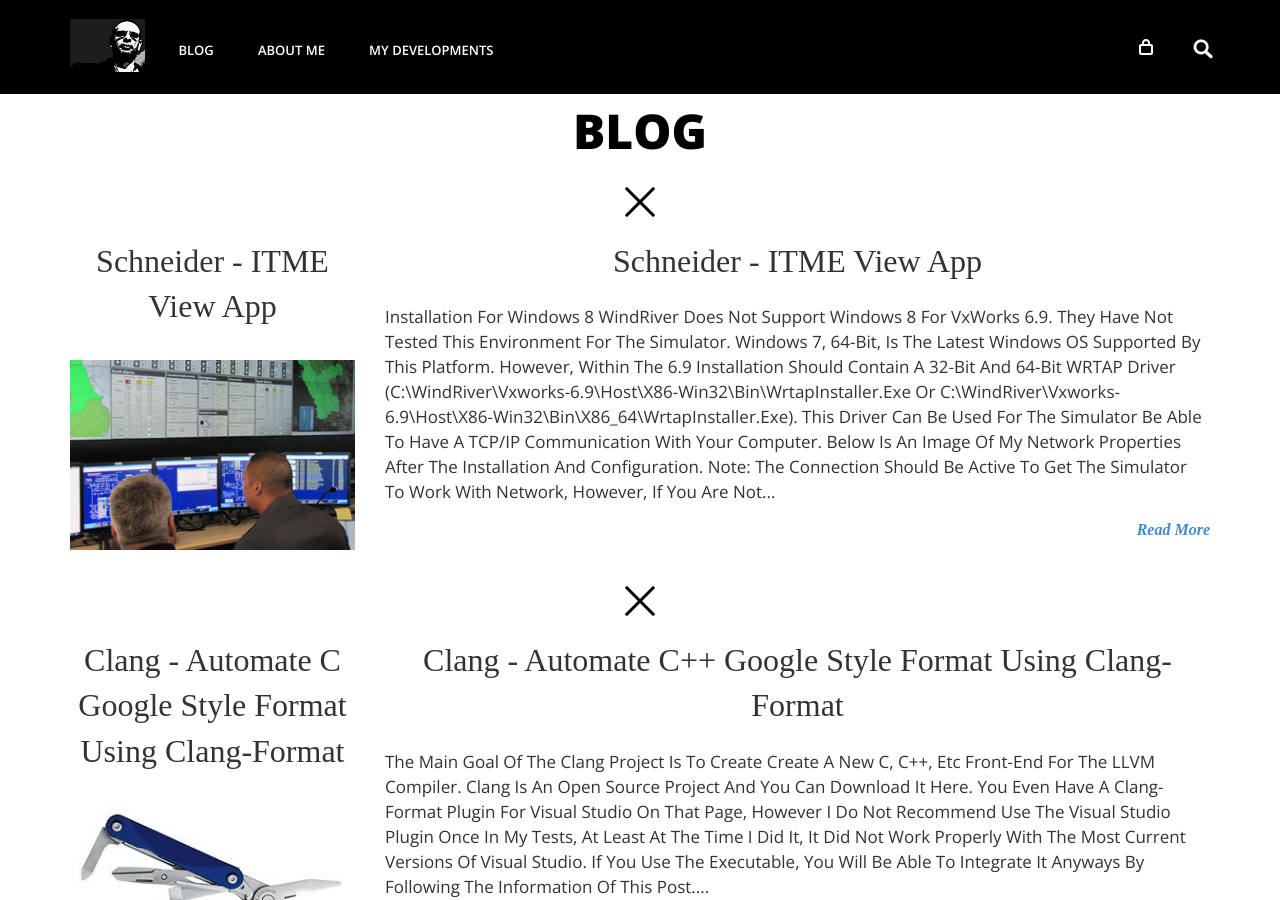
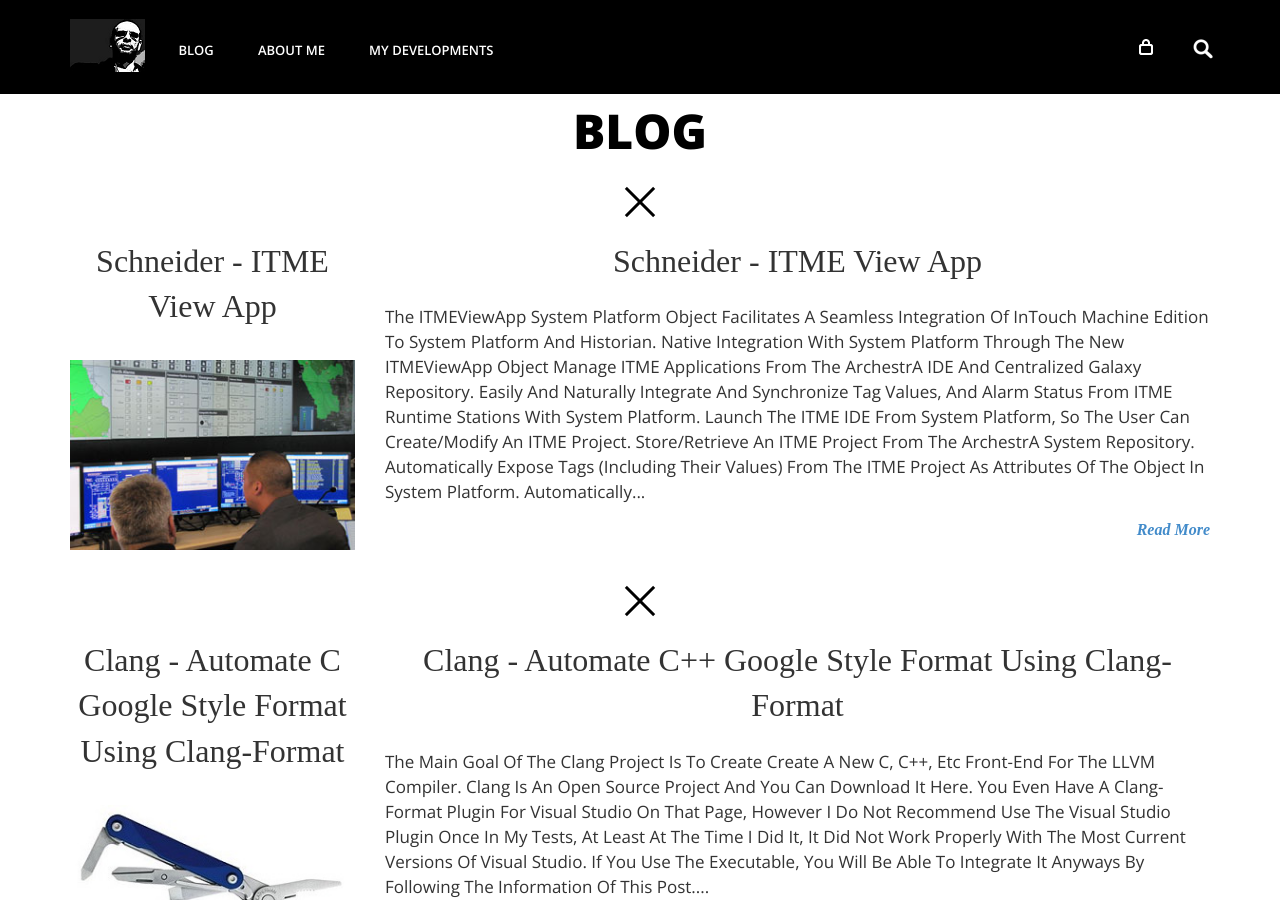
Before and after one commit to RogerioDosSantos/MainPage, a Jekyll site: the page built from blog.md, in a window 1280 px wide and 900 px high. Built offline with Jekyll 4.4.1, drawn with Linux system fonts in a browser that asks for light colours; formulas are drawn with MathJax 3.

Commit message:
Post update

```diff
--- a/_posts/2017-01-24-Schneider_-_ITME_view_app.md
+++ b/_posts/2017-01-24-Schneider_-_ITME_view_app.md
@@ -12,46 +12,34 @@
 
 
 
-Installation for Windows 8
-===
-
-WindRiver does not support Windows 8 for VxWorks 6.9. They have not tested this environment for the simulator. Windows 7, 64-bit, is the latest Windows OS supported by this platform.
-
-However, within the 6.9 installation should contain a 32-bit and 64-bit WRTAP driver (C:\WindRiver\vxworks-6.9\host\x86-win32\bin\wrtapInstaller.exe or C:\WindRiver\vxworks-6.9\host\x86-win32\bin\x86_64\wrtapInstaller.exe). This driver can be used for the simulator be able to have a TCP/IP communication with your computer.
-
-Below is an image of my network properties after the installation and configuration.
-
-Note: The connection should be Active to get the simulator to work with network, however, if you are not connecting with the VxWorks simulator, you should keep the WRTAP connection disabled, mainly if you are using Windows 8, since it can cause you network problems on your standard network.
-
-{% include image.html path="VxWorks/1.png" %}
-
-The default VxSimnetd and WRTAP drivers should be set to use the same subnet / IP address. To do so, create a configuration file (NDC.txt) into the WindRiver directory (C:\WindRiver) and add the following configuration as shown on the image below:
-
-Note that the IP Address on the configuration file allow connection from the same network address configured on the WRTAP driver (192.168.200.x).
-
-{% include image.html path="VxWorks/2.png" %}
-
-Your Remote System configuration, on the Wind River Workbench, should also point to the same network using simnet:
-
-{% include image.html path="VxWorks/3.png" %}
-
-Note: You might need to change the Windows Firewall configuration for your new WRTAP connection to be able to use your local network card.
+The ITMEViewApp System Platform Object facilitates a seamless integration of InTouch Machine Edition to System Platform and Historian.
 
 
-Execution
-===
+<iframe width="854" height="480" src="youtu.be/oJZlanqxwQo" frameborder="0" allowfullscreen></iframe>
 
-Launch the vxsimnetd from a Windriver shell (VxWorks Development Shell) that is opened in Administrator mode.
 
-type: vxsimnetd -f C:\WindRiver\NDC.txt -s
+Native integration with System Platform through the new ITMEViewApp object
 
-{% include image.html path="VxWorks/4.png" %}
 
-Launch your simulator:
+- Manage ITME applications from the ArchestrA IDE and centralized Galaxy Repository. Easily and naturally integrate and synchronize tag values, and alarm status from ITME runtime stations with System Platform.
 
-{% include image.html path="VxWorks/5.png" %}
 
-Now you might have the configured address and ping your VxWorks simulator for your computer command prompt.
+- Launch the ITME IDE from System Platform, so the user can create/modify an ITME project.
 
-{% include image.html path="VxWorks/6.png" %}
-{% include image.html path="VxWorks/7.png" %}
+
+- Store/Retrieve an ITME project from the ArchestrA System Repository.
+
+
+- Automatically expose tags (including their values) from the ITME project as attributes of the object in System Platform.
+
+
+- Automatically share the Alarm Status from the ITME project as attributes of the object in System Platform (including acknowledgment status).
+
+
+- Allow the user to easily set tags from the ITME project to be saved into the Wonderware Historian.
+
+
+- Deploy an ITME project to a runtime station from System Platform.
+
+
+- Select and deploy the same project to several InTouch Machine Runtime – maintaining thousands of complex relationships from a central place
```
